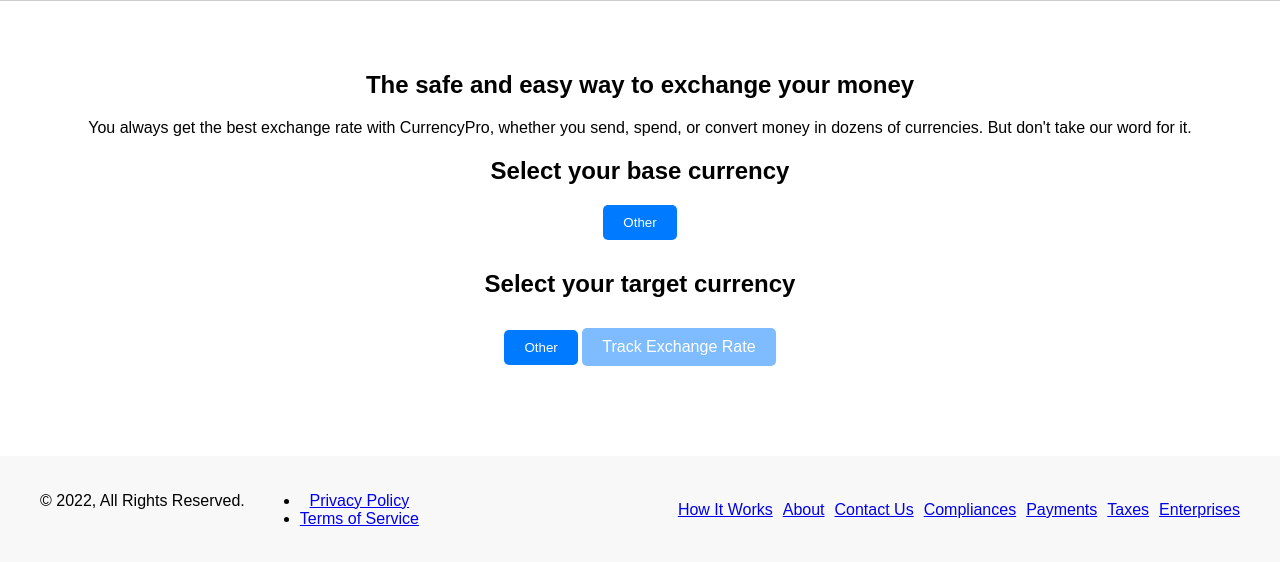
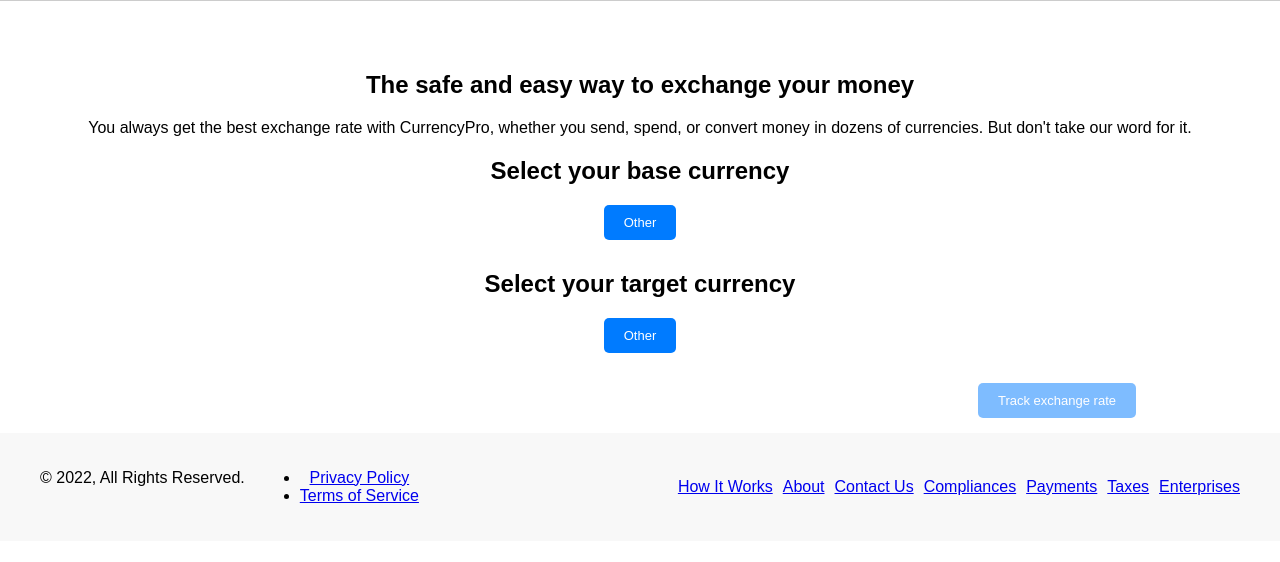
Before and after one commit to muratlevent/CurrencyPro, a website built with Vite: page index.html in a window 1280 px wide. Shown: the part 70-632 px from the top of the page. Built offline with nearby package versions, Linux system fonts and the light colour scheme; no server answers.

Commit message:
css update

```diff
--- a/index.html
+++ b/index.html
@@ -22,7 +22,8 @@
 <main>
     <section class="hero">
         <h1>The safe and easy way to exchange your money</h1>
-        <p>You always get the best exchange rate with CurrencyPro, whether you send, spend, or convert money in dozens of currencies. But don't take our word for it.</p>
+        <p>You always get the best exchange rate with CurrencyPro, whether you send, spend, or convert money in dozens
+            of currencies. But don't take our word for it.</p>
         <div class="currency-selection">
             <h2>Select your base currency</h2>
             <div class="currency-options" id="base-currency">
@@ -44,7 +45,9 @@
 
                 </div>
             </div>
-            <a id="track-rate" href="#" class="track-link disabled">Track Exchange Rate</a>
+            <div>
+                <a id="track-rate" href="#" class="track-link disabled">Track exchange rate</a>
+            </div>
         </div>
     </section>
 </main>
--- a/main.js
+++ b/main.js
@@ -1,7 +1,7 @@
 import FetchWrapper from './fetch-wrapper.js';
 import currencyData from './currency-data.json';
 
-document.addEventListener("DOMContentLoaded", function() {
+document.addEventListener("DOMContentLoaded", function () {
     const baseCurrencyContainer = document.getElementById('base-currency');
     const targetCurrencyContainer = document.getElementById('target-currency');
     const baseDropdownButton = document.getElementById('show-more-base');
--- a/style.css
+++ b/style.css
@@ -77,6 +77,7 @@
     border-radius: 5px;
     background-color: #f8f8f8;
     cursor: pointer;
+    font-size: 13px;
 }
 
 .currency-options button.selected {
@@ -85,6 +86,7 @@
 }
 
 #track-rate {
+    float: right;
     margin-top: 20px;
     padding: 10px 20px;
     border: none;
@@ -93,6 +95,8 @@
     border-radius: 5px;
     cursor: pointer;
     opacity: 0.5;
+    font-size: 13px;
+    display: inline-block;
 }
 
 #track-rate.enabled {
@@ -101,18 +105,20 @@
 }
 
 .track-link {
-    display: inline-block;
-    margin: 20px 0;
+    margin-top: 20px;
     padding: 10px 20px;
     background-color: #007BFF;
     color: #fff;
     text-decoration: none;
     border-radius: 5px;
     cursor: not-allowed;
+    opacity: 0.5;
+    font-size: 13px;
+    display: inline-block;
 }
 
 .track-link.enabled {
-    background-color: #0056b3;
+    opacity: 1;
     cursor: pointer;
 }
 
@@ -132,7 +138,7 @@
     position: absolute;
     background-color: #f9f9f9;
     min-width: 160px;
-    box-shadow: 0px 8px 16px 0px rgba(0,0,0,0.2);
+    box-shadow: 0px 8px 16px 0px rgba(0, 0, 0, 0.2);
     z-index: 1;
     max-height: 200px;
     overflow-y: auto;
@@ -148,6 +154,7 @@
     background-color: #f9f9f9;
     border: none;
     cursor: pointer;
+    font-size: 13px;
 }
 
 .dropdown-content button:hover {
@@ -161,6 +168,7 @@
     border: none;
     border-radius: 5px;
     cursor: pointer;
+    font-size: 13px;
 }
 
 .dropdown-button:hover {
@@ -180,6 +188,7 @@
     border: none;
     border-radius: 5px;
     cursor: pointer;
+    font-size: 13px;
 }
 
 #show-more-base:hover, #show-more-target:hover {
```
